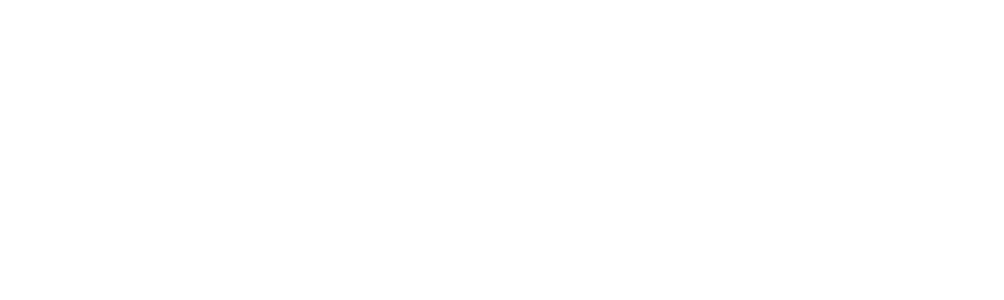
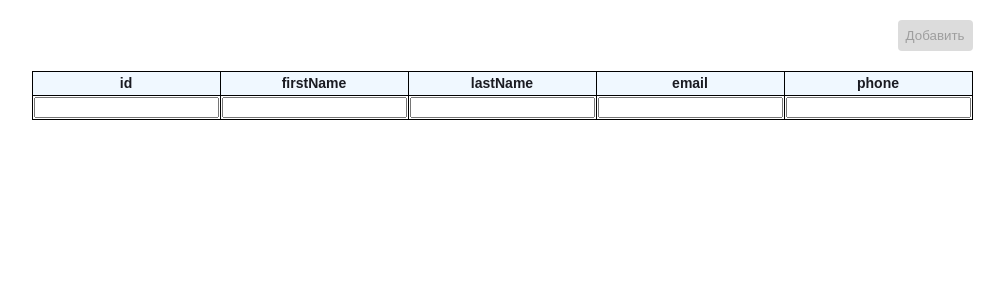
Before and after one commit to horechek444/table-test, a React (Create React App) app: page / in a window 1280 px wide. Shown: the top 300 px of the page, without its empty margins (138-1142 px from the left). Built offline with nearby package versions, Linux system fonts and the light colour scheme.

Commit message:
feat: верстка таблицы, кнопки добавления ряда

```diff
--- a/src/App.css
+++ b/src/App.css
@@ -1,38 +1,46 @@
-.App {
-  text-align: center;
+.page {
+  display: flex;
+  font-family: Arial, sans-serif;
+  background-color: #FFFFFF;
+  width: 100%;
+  color: #1A1B22;
+  font-weight: 400;
+  font-size: 14px;
+  line-height: 1.5;
+  margin: 0;
+  -webkit-font-smoothing: antialiased;
+  -moz-osx-font-smoothing: grayscale;
+  -webkit-text-size-adjust: 100%;
+  -ms-text-size-adjust: 100%;
+  -moz-text-size-adjust: 100%;
+  text-rendering: optimizeLegibility;
 }
 
-.App-logo {
-  height: 40vmin;
-  pointer-events: none;
+.page__cover {
+  display: flex;
+  flex-direction: column;
+  justify-content: center;
+  align-items: center;
+  margin: 0 auto;
+  max-width: 1280px;
+  padding: 20px;
 }
 
-@media (prefers-reduced-motion: no-preference) {
-  .App-logo {
-    animation: App-logo-spin infinite 20s linear;
-  }
+.button {
+  border: none;
+  box-shadow: none;
+  border-radius: 4px;
+  cursor: pointer;
 }
 
-.App-header {
-  background-color: #282c34;
-  min-height: 100vh;
-  display: flex;
-  flex-direction: column;
-  align-items: center;
-  justify-content: center;
-  font-size: calc(10px + 2vmin);
-  color: white;
+.table {
+  border-collapse: collapse;
 }
 
-.App-link {
-  color: #61dafb;
+.table__row {
+  border: 1px solid black;
 }
 
-@keyframes App-logo-spin {
-  from {
-    transform: rotate(0deg);
-  }
-  to {
-    transform: rotate(360deg);
-  }
+.table__cell {
+  border: 1px solid black;
 }
--- a/src/App.js
+++ b/src/App.js
@@ -1,9 +1,22 @@
-import './App.css';
+import "./App.css";
+import TableHead from "./components/tableHead/tableHead";
+import ButtonAdd from "./components/buttonAdd/buttonAdd";
+import TableBody from "./components/tableBody/tableBody";
 
 const App = () => {
   return (
-    <div className="App">
-
+    <div className="page">
+      <div className="page__cover">
+        <ButtonAdd />
+        <table className="table">
+          <thead className="table__title">
+            <TableHead />
+          </thead>
+          <tbody className="table__body">
+            <TableBody />
+          </tbody>
+        </table>
+      </div>
     </div>
   );
 }
--- /dev/null
+++ b/src/components/buttonAdd/buttonAdd.css
@@ -0,0 +1,18 @@
+.button__add {
+  padding: 8px;
+  background-color: rgba(250, 235, 215, 1);
+  align-self: flex-end;
+}
+
+.button__add:hover {
+  background-color: rgba(250, 235, 215, 0.7);
+}
+
+.button__add:disabled {
+  cursor: unset;
+  background-color: gainsboro;
+}
+
+.button__margin {
+  margin-bottom: 20px;
+}
--- /dev/null
+++ b/src/components/buttonAdd/buttonAdd.js
@@ -0,0 +1,10 @@
+import React from "react";
+import "./buttonAdd.css";
+
+const ButtonAdd = () => {
+  return (
+    <button className="button button__add button__margin" disabled>Добавить</button>
+  );
+};
+
+export default ButtonAdd;
--- /dev/null
+++ b/src/components/tableBody/tableBody.js
@@ -0,0 +1,16 @@
+import React from "react";
+import tableHeadNames from "../../data";
+
+const TableBody = () => {
+  return (
+    <tr className="table__row">
+      {tableHeadNames.map((item) =>
+        (<td key={item} className="table__cell">
+          <input className={`input input__${item}`}/>
+        </td>)
+      )}
+    </tr>
+  );
+};
+
+export default TableBody;
--- /dev/null
+++ b/src/components/tableHead/tableHead.css
@@ -0,0 +1,5 @@
+.table__head {
+  background-color: aliceblue;
+  font-weight: bold;
+  min-width: 145px;
+}
--- /dev/null
+++ b/src/components/tableHead/tableHead.js
@@ -0,0 +1,15 @@
+import React from "react";
+import tableHeadNames from "../../data";
+import "./tableHead.css";
+
+const TableHead = () => {
+  return (
+    <tr className="table__row">
+      {tableHeadNames.map((item) =>
+        (<th key={item} className="table__head table__cell">{item}</th>)
+      )}
+    </tr>
+  );
+};
+
+export default TableHead;
--- /dev/null
+++ b/src/data.js
@@ -0,0 +1,9 @@
+const tableHeadNames = [
+  "id",
+  "firstName",
+  "lastName",
+  "email",
+  "phone",
+];
+
+export default tableHeadNames;
--- a/src/index.js
+++ b/src/index.js
@@ -2,7 +2,6 @@
 import ReactDOM from 'react-dom';
 import './index.css';
 import App from './App';
-import reportWebVitals from './reportWebVitals';
 
 ReactDOM.render(
   <React.StrictMode>
@@ -10,8 +9,3 @@
   </React.StrictMode>,
   document.getElementById('root')
 );
-
-// If you want to start measuring performance in your app, pass a function
-// to log results (for example: reportWebVitals(console.log))
-// or send to an analytics endpoint. Learn more: https://bit.ly/CRA-vitals
-reportWebVitals();
--- a/src/reportWebVitals.js
+++ /dev/null
@@ -1,13 +0,0 @@
-const reportWebVitals = onPerfEntry => {
-  if (onPerfEntry && onPerfEntry instanceof Function) {
-    import('web-vitals').then(({ getCLS, getFID, getFCP, getLCP, getTTFB }) => {
-      getCLS(onPerfEntry);
-      getFID(onPerfEntry);
-      getFCP(onPerfEntry);
-      getLCP(onPerfEntry);
-      getTTFB(onPerfEntry);
-    });
-  }
-};
-
-export default reportWebVitals;
```
Also changed, not shown: src/setupTests.js (deleted, +0 -5 lines), 1 other file (tests, documents, lock files or other folders).
